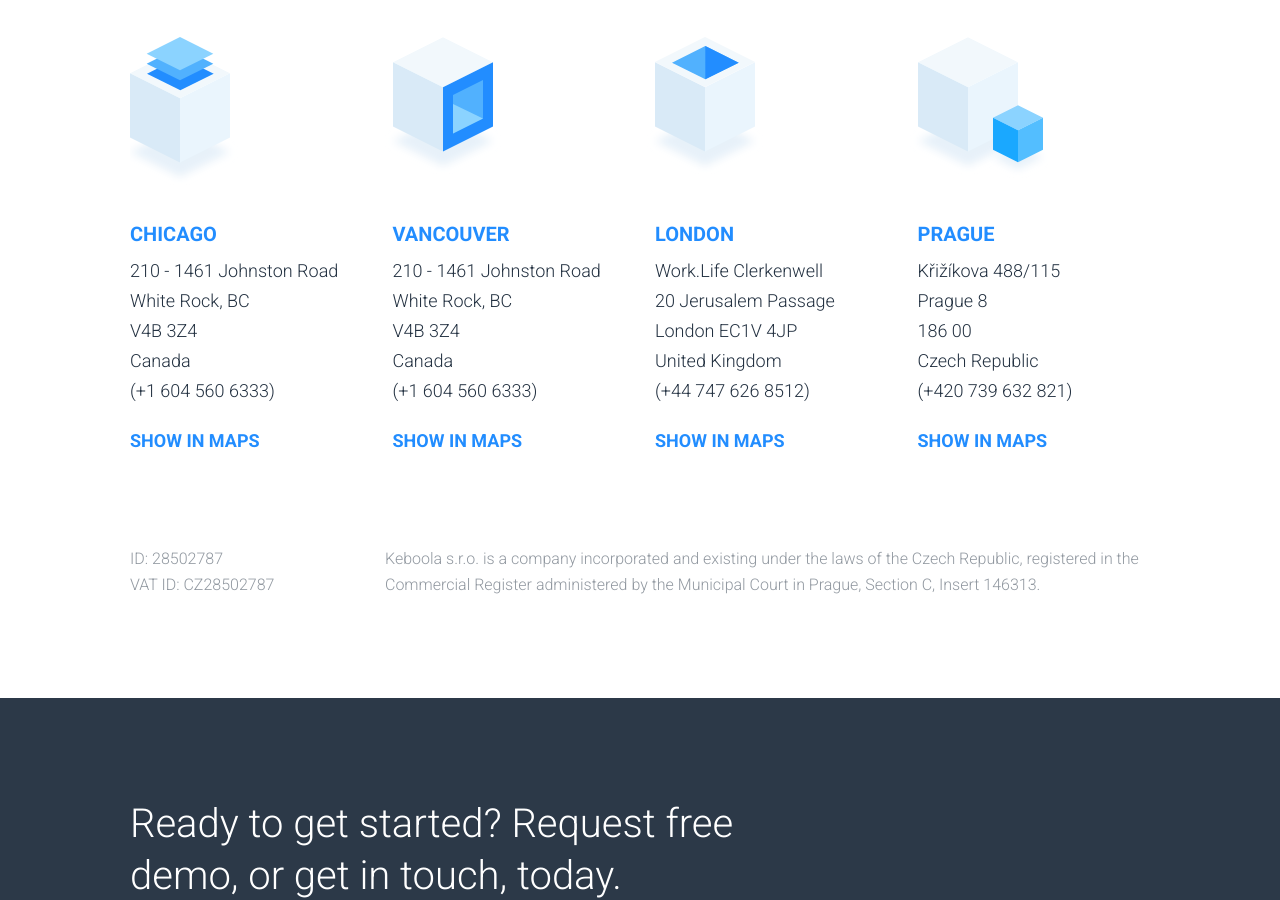
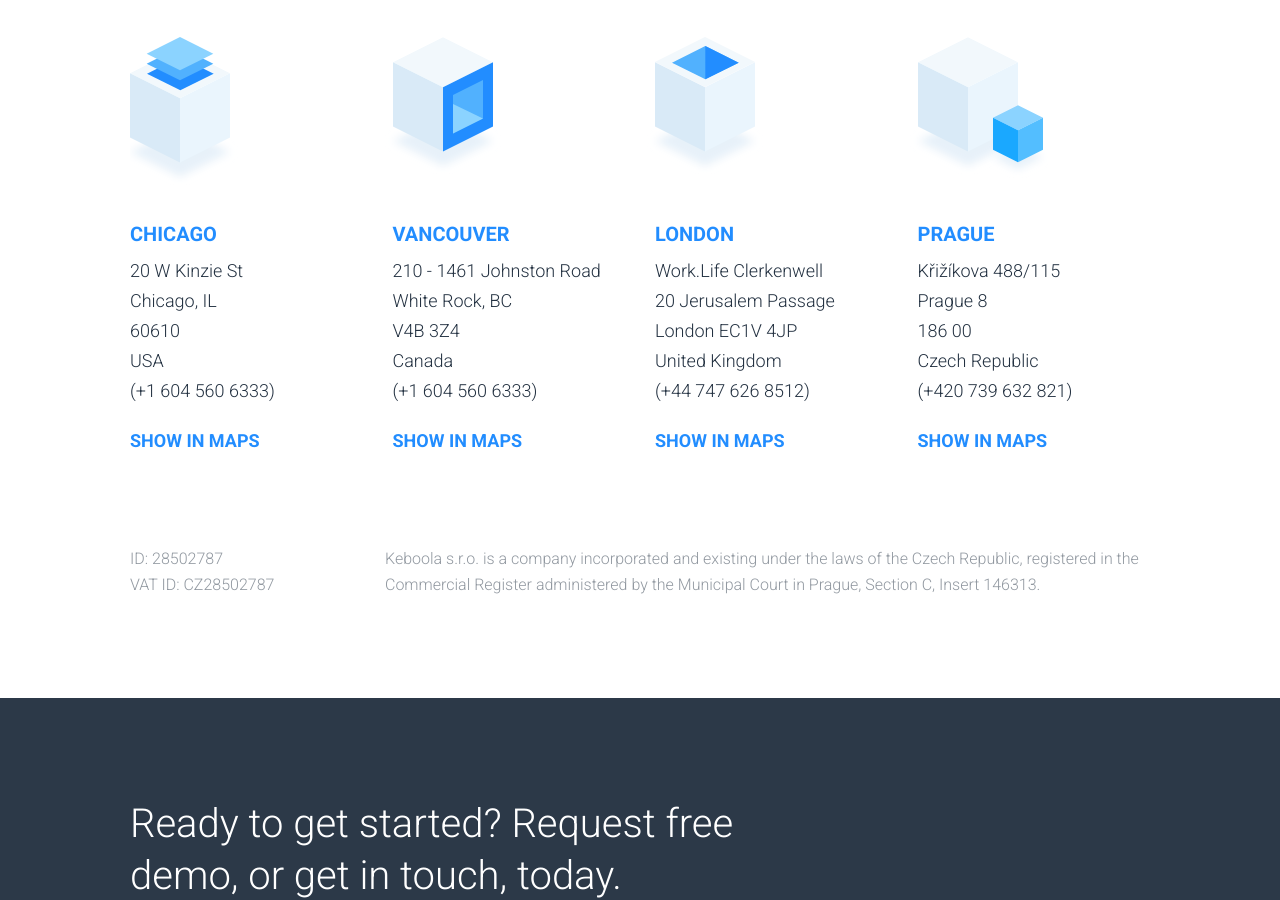
Before and after one commit to keboola/website, a Jekyll site: the page built from _about/about.md, in a window 1280 px wide and 900 px high, scrolled down 3569 px. Built offline with Jekyll 4.4.1, drawn with Linux system fonts in a browser that asks for light colours; nearby versions of some CDN libraries.

Commit message:
Update from Forestry.io - Updated about.md

```diff
--- a/_about/about.md
+++ b/_about/about.md
@@ -127,8 +127,9 @@
   block: article-about-office
   list:
   - name: CHICAGO
-    address: "<p>210 - 1461 Johnston Road <br>White Rock, BC <br>V4B 3Z4 <br>Canada
-      <br>(+1 604 560 6333)</p>"
+    address: "<p>20 W Kinzie St <br>Chicago, IL <br>60610 <br>USA <br>(+1 604 560
+      6333)</p>"
+    mapslink: https://goo.gl/maps/LjyCU54VZ592
   - name: VANCOUVER
     address: "<p>210 - 1461 Johnston Road <br>White Rock, BC <br>V4B 3Z4 <br>Canada
       <br>(+1 604 560 6333)</p>"
```
